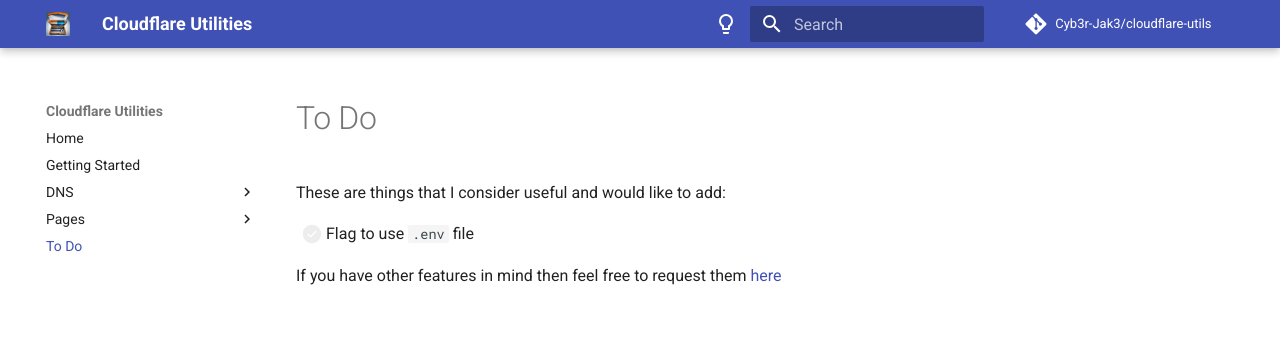
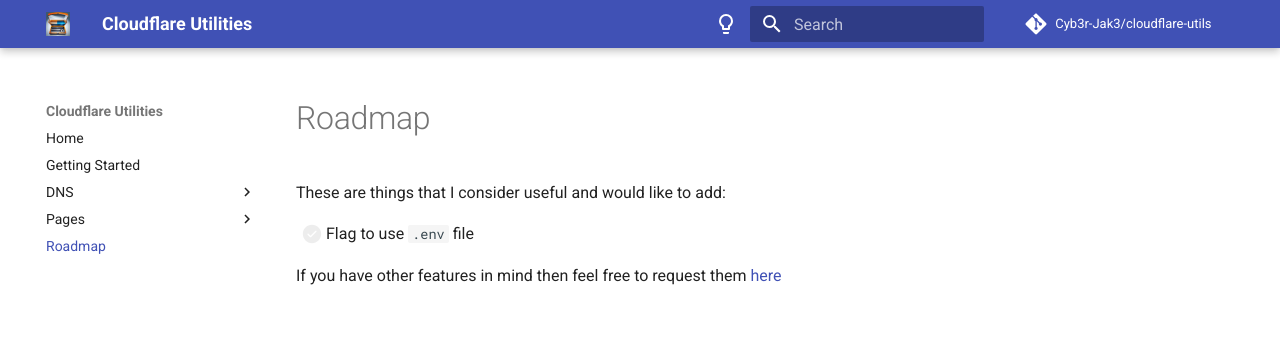
Before and after one commit to Cyb3r-Jak3/cloudflare-utils, an MkDocs documentation site: the page built from documentation/docs/roadmap.md, in a window 1280 px wide. Shown: the top 343 px of the page. Built offline with MkDocs 1.6.1 and Material for MkDocs 9.7.7, drawn with Linux system fonts in a browser that asks for light colours; comment, search, counter and statistics services are not loaded.

Commit message:
docs: change name of roadmap

```diff
--- a/documentation/docs/roadmap.md
+++ b/documentation/docs/roadmap.md
@@ -1,4 +1,4 @@
-# To Do
+# Roadmap
 
 These are things that I consider useful and would like to add:
 
```
